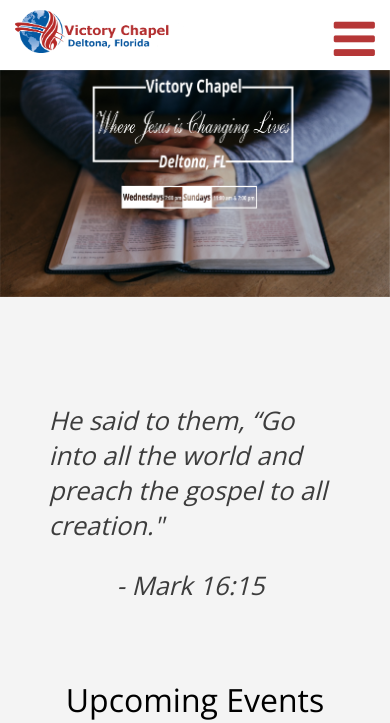
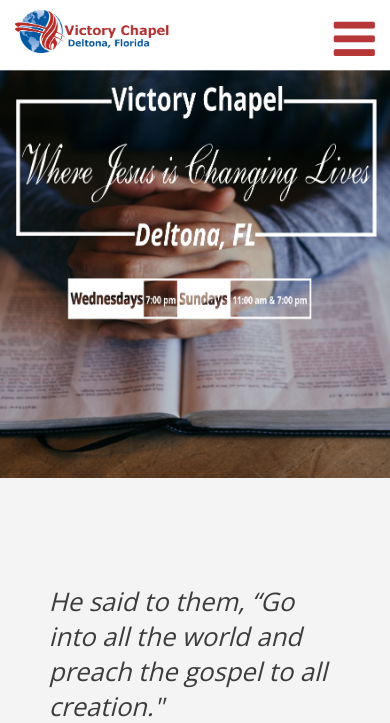
Before and after one commit to bryangators/dvc_chapel, a PHP site: page / in a window 390 px wide. Shown: the top 723 px of the page. Run offline with PHP 8.4, Linux system fonts and the light colour scheme.

Commit message:
mobile responsive image

```diff
--- a/css/indexStyles.css
+++ b/css/indexStyles.css
@@ -441,7 +441,7 @@ section{
 
     /*Content mobile styles*/
     .bgImage img{
-    	/*min-height: 300px;*/
+
     }
 
     .displayBox img{
--- a/index.html
+++ b/index.html
@@ -64,7 +64,8 @@
 		<!-- Spacer for mobile screens -->
 		<section id="sec1">
 			<div class="bgImage">
-			<img src="images/prayer1.png">
+			<img class="mobile_hidden" src="images/prayer1.png">
+			<img class="mobile_show" src="images/prayer1mob.png">
 			</div>
 		</section>
 		<!-- End of First Sectiion -->
```
Also changed, not shown: images/prayer1mob.png (added).
